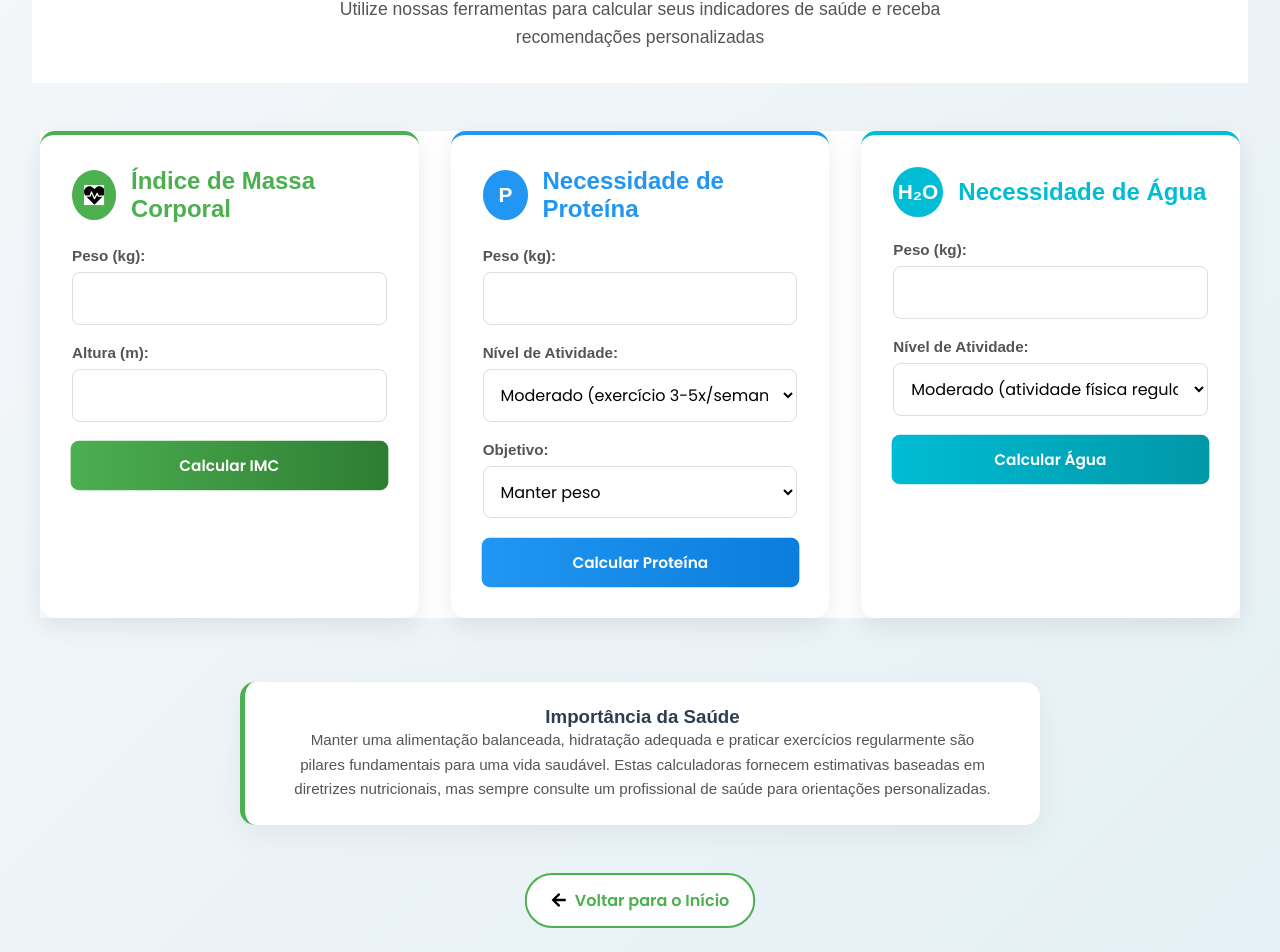
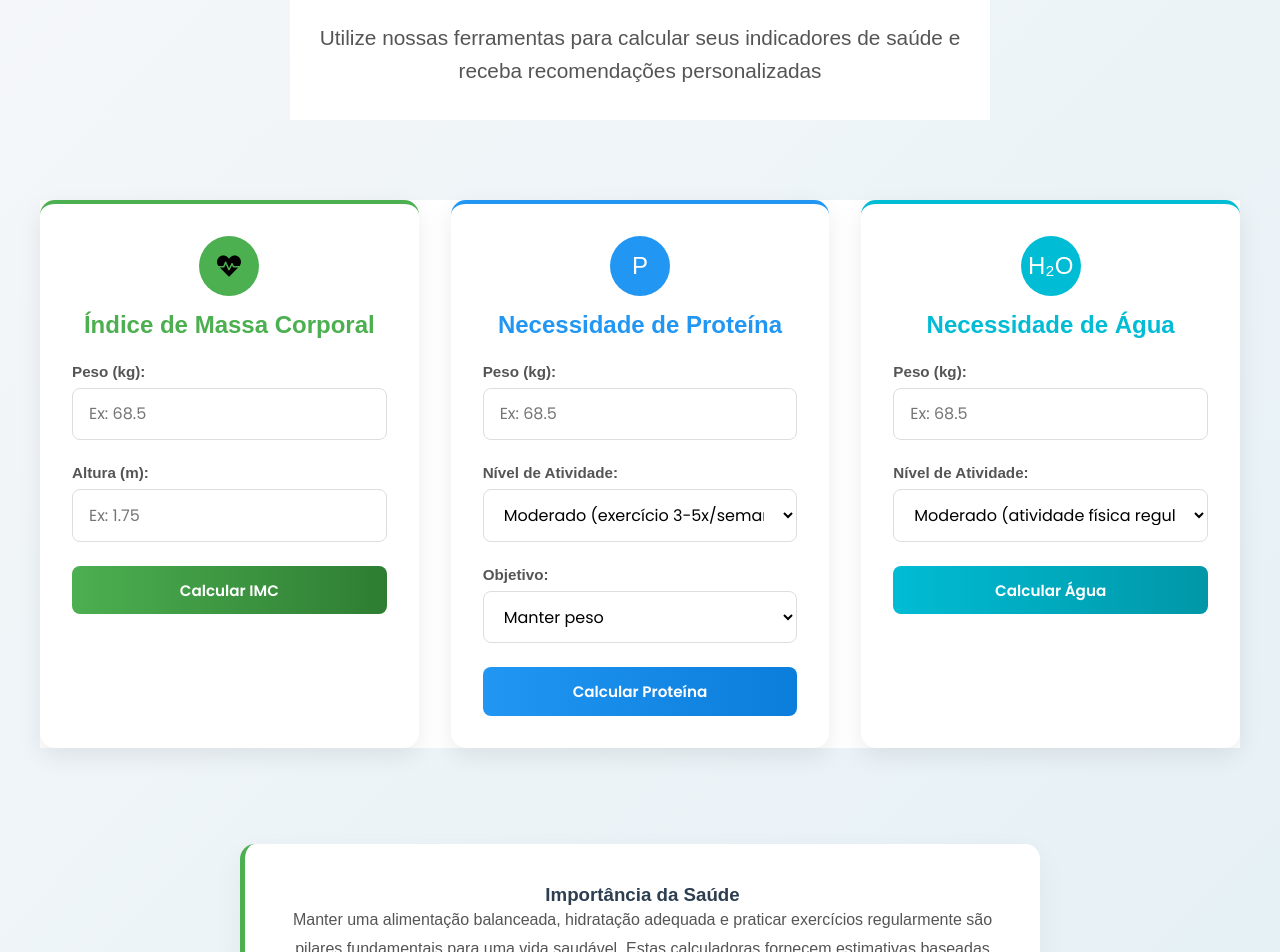
Before and after one commit to carloshlohn/NutriLife-model, a React (Vite) app: page /calculadora in a window 1280 px wide. Shown: the part 140-1092 px from the top of the page. Built offline with nearby package versions, Linux system fonts and the light colour scheme.

Commit message:
fix calculadora movimentos

```diff
--- a/src/pages/Home/calculadora.jsx
+++ b/src/pages/Home/calculadora.jsx
@@ -11,14 +11,8 @@ const fadeIn = keyframes`
 
 const pulse = keyframes`
   0% { transform: scale(1); }
-  50% { transform: scale(1.05); }
+  50% { transform: scale(1.03); }
   100% { transform: scale(1); }
-`;
-
-const pulseButton = keyframes`
-  0% { transform: scale(1); box-shadow: 0 0 0 0 rgba(76, 175, 80, 0.4); }
-  70% { transform: scale(1.02); box-shadow: 0 0 0 10px rgba(76, 175, 80, 0); }
-  100% { transform: scale(1); box-shadow: 0 0 0 0 rgba(76, 175, 80, 0); }
 `;
 
 // Styled Components
@@ -34,13 +28,12 @@ const Container = styled.div`
 `;
 
 const Header = styled.header`
-  margin: 1rem 0 2rem;
+  margin: 2rem 0 3rem;
   animation: ${fadeIn} 0.8s ease-out;
-  width: 100%;
 `;
 
 const Title = styled.h1`
-  font-size: 3rem;
+  font-size: 3.5rem;
   color: #2c3e50;
   margin-bottom: 1rem;
   font-weight: 800;
@@ -49,37 +42,28 @@ const Title = styled.h1`
   background-clip: text;
   color: transparent;
   text-shadow: 2px 2px 4px rgba(0, 0, 0, 0.1);
-  animation: ${pulse} 3s infinite;
 
   @media (max-width: 768px) {
-    font-size: 2.2rem;
+    font-size: 2.5rem;
   }
 `;
 
 const Subtitle = styled.p`
-  font-size: 1.1rem;
+  font-size: 1.3rem;
   color: #555;
-  margin: 0 auto 2rem; /* Centraliza e mantém margin-bottom */
-  padding: 0 1rem; /* Adiciona padding nas laterais em telas pequenas */
+  margin-bottom: 2rem;
   max-width: 700px;
   line-height: 1.6;
   animation: ${fadeIn} 0.8s ease-out 0.2s both;
-  text-align: center;
-  width: 90%; /* Garante que não fique colado nas bordas */
-
-  @media (min-width: 768px) {
-    width: 100%; /* Volta ao tamanho normal em telas maiores */
-    padding: 0;
-  }
 `;
 
 const CalculatorsContainer = styled.div`
   display: grid;
-  grid-template-columns: repeat(auto-fit, minmax(300px, 1fr));
+  grid-template-columns: repeat(auto-fit, minmax(280px, 1fr));
   gap: 2rem;
   width: 100%;
   max-width: 1200px;
-  margin: 1rem 0;
+  margin: 2rem 0;
 `;
 
 const CalculatorCard = styled.div`
@@ -87,38 +71,41 @@ const CalculatorCard = styled.div`
   border-radius: 15px;
   padding: 2rem;
   box-shadow: 0 8px 25px rgba(0, 0, 0, 0.08);
-  transition: all 0.3s ease;
+  transition: transform 0.3s ease, box-shadow 0.3s ease; /* Transições separadas */
   text-align: center;
   animation: ${fadeIn} 0.8s ease-out ${(props) => props.delay || "0s"} both;
   border-top: 4px solid ${(props) => props.color || "#4caf50"};
-  text-align: left;
+  transform-origin: center; /* Importante para o zoom */
 
+  /* Estado normal */
+  transform: scale(1);
+
+  /* Estado hover */
   &:hover {
-    transform: translateY(-10px);
-    box-shadow: 0 15px 35px rgba(0, 0, 0, 0.12);
-    animation: ${pulse} 2s ease-in-out;
+    transform: scale(1.05);
+    box-shadow: 0 15px 35px rgba(0, 0, 0, 0.15);
+    z-index: 1;
   }
 `;
 
 const CalculatorHeader = styled.div`
   display: flex;
+  flex-direction: column;
   align-items: center;
   margin-bottom: 1.5rem;
 `;
 
 const CalculatorIcon = styled.div`
-  width: 50px;
-  height: 50px;
+  width: 60px;
+  height: 60px;
   background-color: ${(props) => props.color || "#4caf50"};
   border-radius: 50%;
   display: flex;
   align-items: center;
   justify-content: center;
-  margin-right: 15px;
+  margin-bottom: 15px;
   color: white;
-  font-weight: bold;
-  font-size: 1.3rem;
-  animation: ${pulse} 3s infinite;
+  font-size: 1.5rem;
 `;
 
 const CalculatorTitle = styled.h2`
@@ -129,7 +116,8 @@ const CalculatorTitle = styled.h2`
 
 const InputLabel = styled.label`
   display: block;
-  margin-bottom: 1.2rem;
+  margin-bottom: 1.5rem;
+  text-align: left;
 `;
 
 const LabelText = styled.span`
@@ -142,7 +130,7 @@ const LabelText = styled.span`
 
 const InputField = styled.input`
   width: 100%;
-  padding: 0.8rem;
+  padding: 0.8rem 1rem;
   border: 1px solid #ddd;
   border-radius: 8px;
   font-size: 1rem;
@@ -152,32 +140,32 @@ const InputField = styled.input`
   &:focus {
     border-color: ${(props) => props.color || "#4caf50"};
     outline: none;
-    box-shadow: 0 0 0 2px ${(props) => `${props.color || "#4caf50"}20`};
-    animation: ${pulse} 1s;
+    box-shadow: 0 0 0 3px ${(props) => `${props.color || "#4caf50"}20`};
   }
 `;
 
 const SelectField = styled.select`
   width: 100%;
-  padding: 0.8rem;
+  padding: 0.8rem 1rem;
   border: 1px solid #ddd;
   border-radius: 8px;
   font-size: 1rem;
   transition: all 0.3s;
   font-family: "Poppins", sans-serif;
   background-color: white;
+  cursor: pointer;
 
   &:focus {
     border-color: ${(props) => props.color || "#4caf50"};
     outline: none;
-    box-shadow: 0 0 0 2px ${(props) => `${props.color || "#4caf50"}20`};
+    box-shadow: 0 0 0 3px ${(props) => `${props.color || "#4caf50"}20`};
   }
 `;
 
 const ButtonGroup = styled.div`
   display: flex;
   gap: 0.8rem;
-  margin-top: 0.5rem;
+  margin-top: 1rem;
 `;
 
 const PrimaryActionButton = styled.button`
@@ -193,12 +181,10 @@ const PrimaryActionButton = styled.button`
   font-size: 0.95rem;
   transition: all 0.3s;
   font-family: "Poppins", sans-serif;
-  animation: ${pulseButton} 2s infinite;
 
   &:hover {
     transform: translateY(-2px);
     box-shadow: 0 5px 15px ${(props) => `${props.color || "#4caf50"}40`};
-    animation: none;
   }
 
   &:active {
@@ -211,8 +197,6 @@ const SecondaryActionButton = styled(PrimaryActionButton)`
   color: ${(props) => props.color || "#4caf50"};
   border: 2px solid ${(props) => props.color || "#4caf50"};
   box-shadow: none;
-  padding: 0.6rem;
-  animation: none;
 
   &:hover {
     background: #f8f9f8;
@@ -269,14 +253,14 @@ const TipsList = styled.ul`
 `;
 
 const TipItem = styled.li`
-  margin-bottom: 0.3rem;
+  margin-bottom: 0.5rem;
 `;
 
 const BackButton = styled.button`
   display: flex;
   align-items: center;
   gap: 0.5rem;
-  padding: 0.8rem 1.5rem;
+  padding: 1rem 2rem;
   background: white;
   color: #4caf50;
   border: 2px solid #4caf50;
@@ -285,40 +269,29 @@ const BackButton = styled.button`
   font-weight: 600;
   font-size: 1rem;
   transition: all 0.3s;
-  margin-top: 2rem;
+  margin-top: 3rem;
   font-family: "Poppins", sans-serif;
-  animation: ${pulse} 3s infinite;
+  box-shadow: 0 4px 15px rgba(0, 0, 0, 0.1);
 
   &:hover {
     background: #f5f9f5;
-    transform: translateY(-2px);
-    animation: none;
+    transform: translateY(-3px);
+    box-shadow: 0 8px 20px rgba(0, 0, 0, 0.15);
+    animation: ${pulse} 1.5s ease infinite;
   }
 `;
 
-const InfoSection = styled.div`
+const InfoSection = styled.section`
   width: 100%;
   max-width: 800px;
-  margin: 3rem auto 1rem;
-  padding: 1.5rem;
+  margin: 4rem auto 0;
+  padding: 2.5rem;
   background: white;
   border-radius: 15px;
   box-shadow: 0 10px 30px rgba(0, 0, 0, 0.05);
   border-left: 5px solid #4caf50;
   text-align: center;
   animation: ${fadeIn} 0.8s ease-out;
-
-  &:hover {
-    animation: ${pulse} 2s ease-in-out;
-  }
-`;
-
-const InfoText = styled.p`
-  color: #555;
-  max-width: 700px;
-  margin: 0 auto;
-  line-height: 1.6;
-  font-size: 0.95rem;
 `;
 
 export default function Calculadora() {
@@ -340,7 +313,6 @@ export default function Calculadora() {
   const [nivelAtividadeAgua, setNivelAtividadeAgua] = useState("moderado");
   const [aguaDiaria, setAguaDiaria] = useState(null);
 
-  // Efeito para classificar o IMC quando ele muda
   useEffect(() => {
     if (imc !== null) {
       let classificacao = "";
@@ -348,19 +320,19 @@ export default function Calculadora() {
 
       if (imc < 18.5) {
         classificacao = "Magreza";
-        cor = "#FFC107"; // Amarelo
+        cor = "#FFC107";
       } else if (imc < 25) {
         classificacao = "Normal";
-        cor = "#4CAF50"; // Verde
+        cor = "#4CAF50";
       } else if (imc < 30) {
         classificacao = "Sobrepeso";
-        cor = "#FF9800"; // Laranja
+        cor = "#FF9800";
       } else if (imc < 40) {
         classificacao = "Obesidade";
-        cor = "#F44336"; // Vermelho
+        cor = "#F44336";
       } else {
         classificacao = "Obesidade Grave";
-        cor = "#D32F2F"; // Vermelho escuro
+        cor = "#D32F2F";
       }
 
       setClassificacaoImc(classificacao);
@@ -370,40 +342,36 @@ export default function Calculadora() {
 
   function calcularIMC(event) {
     event.preventDefault();
-    const peso = parseFloat(event.target.peso.value);
-    const altura = parseFloat(event.target.altura.value);
+    const form = event.target;
+    const peso = parseFloat(form.peso.value);
+    const altura = parseFloat(form.altura.value);
 
     if (isNaN(peso)) {
       alert("Por favor, insira um peso válido.");
       return;
     }
 
-    if (isNaN(altura)) {
+    if (isNaN(altura) || altura <= 0) {
       alert("Por favor, insira uma altura válida.");
-      return;
-    }
-
-    if (altura <= 0) {
-      alert("A altura deve ser maior que zero.");
       return;
     }
 
     const resultado = peso / (altura * altura);
     setImc(resultado);
-
-    // Auto-preenche os pesos nas outras calculadoras
-    setPesoProteina(peso);
-    setPesoAgua(peso);
+    setPesoProteina(peso.toString());
+    setPesoAgua(peso.toString());
   }
 
   const calcularProteina = (event) => {
     event.preventDefault();
-    if (!pesoProteina || pesoProteina <= 0) {
+    const peso = parseFloat(pesoProteina);
+
+    if (isNaN(peso) || peso <= 0) {
       alert("Por favor, insira um peso válido.");
       return;
     }
 
-    let fatorProteina = 1.2; // Base para sedentário
+    let fatorProteina = 1.2;
 
     switch (nivelAtividade) {
       case "leve":
@@ -425,17 +393,19 @@ export default function Calculadora() {
       fatorProteina += 0.2;
     }
 
-    setProteinaDiaria((pesoProteina * fatorProteina).toFixed(1));
+    setProteinaDiaria((peso * fatorProteina).toFixed(1));
   };
 
   const calcularAgua = (event) => {
     event.preventDefault();
-    if (!pesoAgua || pesoAgua <= 0) {
+    const peso = parseFloat(pesoAgua);
+
+    if (isNaN(peso) || peso <= 0) {
       alert("Por favor, insira um peso válido.");
       return;
     }
 
-    let fatorAgua = 35; // Base em ml/kg
+    let fatorAgua = 35;
 
     switch (nivelAtividadeAgua) {
       case "leve":
@@ -451,11 +421,11 @@ export default function Calculadora() {
         fatorAgua = 40;
     }
 
-    const aguaMl = (pesoAgua * fatorAgua).toFixed(0);
+    const aguaMl = (peso * fatorAgua).toFixed(0);
     setAguaDiaria({
       ml: aguaMl,
       litros: (aguaMl / 1000).toFixed(2),
-      copos: Math.ceil(aguaMl / 250), // Considerando copos de 250ml
+      copos: Math.ceil(aguaMl / 250),
     });
   };
 
@@ -485,7 +455,7 @@ export default function Calculadora() {
         <CalculatorCard delay="0s" color="#4CAF50">
           <CalculatorHeader>
             <CalculatorIcon color="#4CAF50">
-              <FaHeartbeat />
+              <FaHeartbeat style={{ background: 'transparent', fill: 'currentColor' }} />
             </CalculatorIcon>
             <CalculatorTitle color="#4CAF50">Índice de Massa Corporal</CalculatorTitle>
           </CalculatorHeader>
@@ -500,6 +470,7 @@ export default function Calculadora() {
                 step="0.1"
                 required
                 color="#4CAF50"
+                placeholder="Ex: 68.5"
               />
             </InputLabel>
             <InputLabel>
@@ -511,6 +482,7 @@ export default function Calculadora() {
                 step="0.01"
                 required
                 color="#4CAF50"
+                placeholder="Ex: 1.75"
               />
             </InputLabel>
 
@@ -591,6 +563,7 @@ export default function Calculadora() {
                 step="0.1"
                 required
                 color="#2196F3"
+                placeholder="Ex: 68.5"
               />
             </InputLabel>
 
@@ -675,6 +648,7 @@ export default function Calculadora() {
                 step="0.1"
                 required
                 color="#00BCD4"
+                placeholder="Ex: 68.5"
               />
             </InputLabel>
 
@@ -734,13 +708,13 @@ export default function Calculadora() {
 
       <InfoSection>
         <h3 style={{ color: "#2c3e50", marginTop: 0 }}>Importância da Saúde</h3>
-        <InfoText>
+        <p style={{ color: "#555", lineHeight: "1.8" }}>
           Manter uma alimentação balanceada, hidratação adequada e praticar
           exercícios regularmente são pilares fundamentais para uma vida
           saudável. Estas calculadoras fornecem estimativas baseadas em
           diretrizes nutricionais, mas sempre consulte um profissional de saúde
           para orientações personalizadas.
-        </InfoText>
+        </p>
       </InfoSection>
 
       <BackButton onClick={() => navigate("/")}>
```
